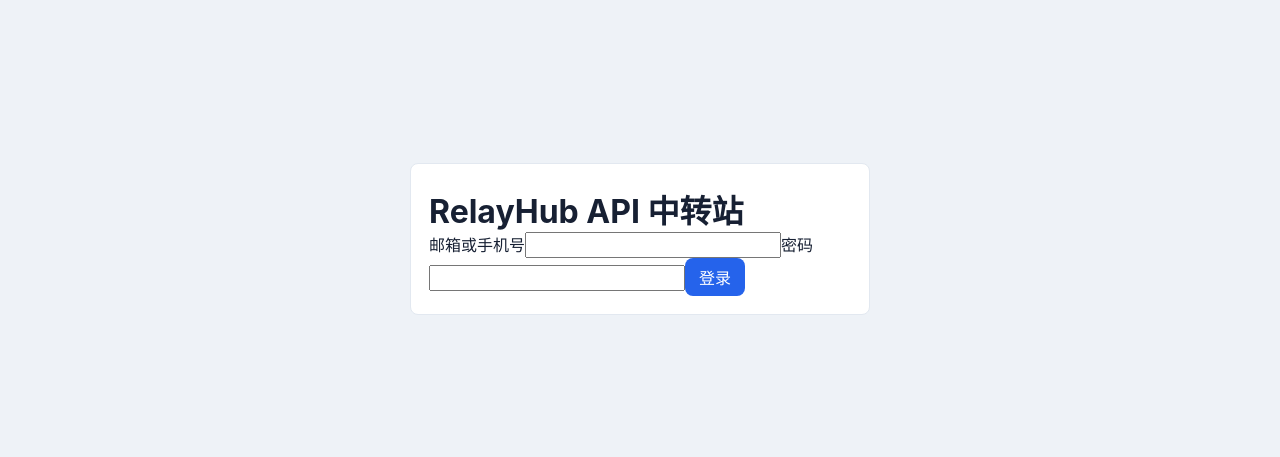
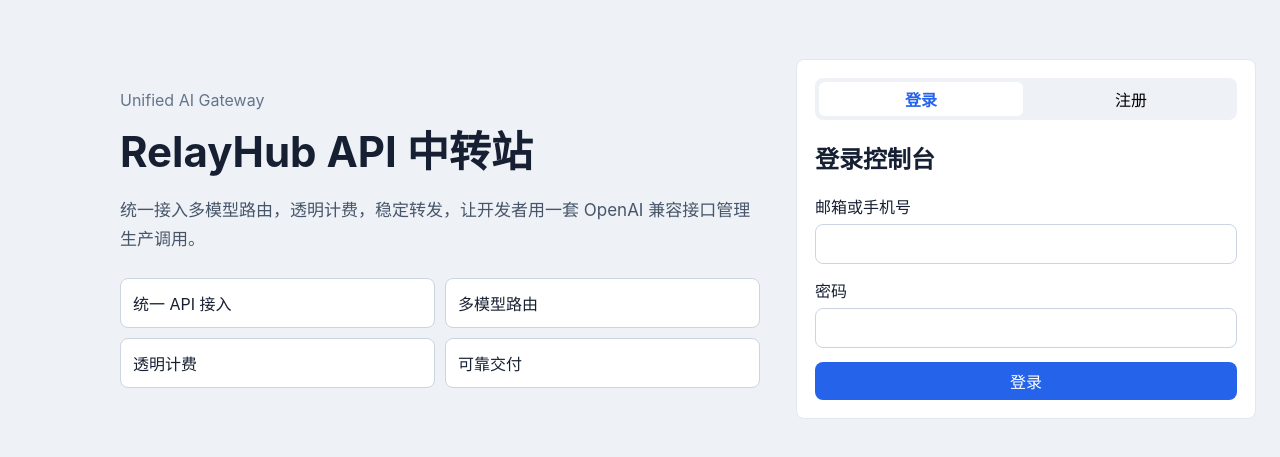
Before and after one commit to fan0269-code/api-, a React (Vite) app: page /login in a window 1280 px wide. Shown: the part 161-618 px from the top of the page. Built offline with nearby package versions, Linux system fonts and the light colour scheme.

Commit message:
feat: add login and overview pages

```diff
--- a/src/pages/LoginPage.tsx
+++ b/src/pages/LoginPage.tsx
@@ -1,11 +1,23 @@
 import { FormEvent, useState } from 'react';
 
 export function LoginPage({ onLogin }: { onLogin: () => void }) {
+  const [mode, setMode] = useState<'login' | 'register'>('login');
   const [identifier, setIdentifier] = useState('');
   const [password, setPassword] = useState('');
+  const [errors, setErrors] = useState<{ identifier?: string; password?: string }>({});
 
   const submit = (event: FormEvent) => {
     event.preventDefault();
+    const nextErrors = {
+      identifier: identifier.trim() ? undefined : '请输入邮箱或手机号',
+      password: password.trim() ? undefined : '请输入密码'
+    };
+    setErrors(nextErrors);
+
+    if (nextErrors.identifier || nextErrors.password) {
+      return;
+    }
+
     if (identifier && password) {
       onLogin();
     }
@@ -13,14 +25,39 @@ export function LoginPage({ onLogin }: { onLogin: () => void }) {
 
   return (
     <main className="login-page">
+      <section className="login-copy">
+        <span className="eyebrow">Unified AI Gateway</span>
+        <h1>RelayHub API 中转站</h1>
+        <p>统一接入多模型路由，透明计费，稳定转发，让开发者用一套 OpenAI 兼容接口管理生产调用。</p>
+        <div className="login-value-grid">
+          <span>统一 API 接入</span>
+          <span>多模型路由</span>
+          <span>透明计费</span>
+          <span>可靠交付</span>
+        </div>
+      </section>
       <form className="login-panel" onSubmit={submit}>
-        <h1>RelayHub API 中转站</h1>
-        <label htmlFor="identifier">邮箱或手机号</label>
-        <input id="identifier" value={identifier} onChange={(event) => setIdentifier(event.target.value)} />
-        <label htmlFor="password">密码</label>
-        <input id="password" type="password" value={password} onChange={(event) => setPassword(event.target.value)} />
+        <div className="login-switch" role="group" aria-label="登录注册切换">
+          <button className={mode === 'login' ? 'active' : ''} type="button" onClick={() => setMode('login')} aria-label="切换到登录">
+            登录
+          </button>
+          <button className={mode === 'register' ? 'active' : ''} type="button" onClick={() => setMode('register')} aria-label="切换到注册">
+            注册
+          </button>
+        </div>
+        <h2>{mode === 'login' ? '登录控制台' : '创建开发者账户'}</h2>
+        <div className="form-field">
+          <label htmlFor="identifier">邮箱或手机号</label>
+          <input id="identifier" value={identifier} onChange={(event) => setIdentifier(event.target.value)} />
+          {errors.identifier ? <span className="field-error">{errors.identifier}</span> : null}
+        </div>
+        <div className="form-field">
+          <label htmlFor="password">密码</label>
+          <input id="password" type="password" value={password} onChange={(event) => setPassword(event.target.value)} />
+          {errors.password ? <span className="field-error">{errors.password}</span> : null}
+        </div>
         <button className="button-primary" type="submit">
-          登录
+          {mode === 'login' ? '登录' : '注册并进入'}
         </button>
       </form>
     </main>
--- a/src/pages/OverviewPage.tsx
+++ b/src/pages/OverviewPage.tsx
@@ -1,5 +1,118 @@
+import { Activity, CreditCard, KeyRound } from 'lucide-react';
+import { account, baseUrl, billingRecords, models, usageSeries } from '../data/mock';
+import { CodeBlock, CopyButton, MetricCard, SectionHeader, StatusBadge } from '../components/ui';
 import type { ApiKey, ToastMessage } from '../types';
 
-export function OverviewPage(_props: { activeKey: ApiKey; pushToast: (kind: ToastMessage['kind'], text: string) => void }) {
-  return <section className="page-section">总览</section>;
+export function OverviewPage({ activeKey, pushToast }: { activeKey: ApiKey; pushToast: (kind: ToastMessage['kind'], text: string) => void }) {
+  const totalCalls = usageSeries.reduce((sum, point) => sum + point.calls, 0);
+  const totalCost = usageSeries.reduce((sum, point) => sum + point.cost, 0);
+  const avgLatency = Math.round(usageSeries.reduce((sum, point) => sum + point.latencyMs, 0) / usageSeries.length);
+  const avgErrorRate = usageSeries.reduce((sum, point) => sum + point.errorRate, 0) / usageSeries.length;
+  const recommendedModel = models.find((model) => model.status === 'available') ?? models[0];
+  const sampleCode = `curl ${baseUrl}/chat/completions \\
+  -H "Authorization: Bearer ${activeKey.maskedKey}" \\
+  -H "Content-Type: application/json" \\
+  -d '{"model":"${recommendedModel.id}","messages":[{"role":"user","content":"Hello"}]}'`;
+
+  const handleCopy = (ok: boolean) => {
+    pushToast(ok ? 'success' : 'error', ok ? '已复制到剪贴板' : '复制失败，请手动复制');
+  };
+
+  return (
+    <section className="page-grid">
+      <SectionHeader
+        eyebrow="Overview"
+        title="控制台总览"
+        action={
+          <button className="button-primary" type="button">
+            创建 API Key
+          </button>
+        }
+      />
+
+      <div className="three-grid">
+        <MetricCard label="接入模型" value={recommendedModel.id} detail="推荐模型和 Base URL 已就绪" icon={<KeyRound size={18} />} />
+        <MetricCard label="今日调用" value={`${totalCalls.toLocaleString()} 次`} detail={`成功率 ${(100 - avgErrorRate).toFixed(2)}% / ${avgLatency}ms`} icon={<Activity size={18} />} />
+        <MetricCard label="可用余额" value={`¥${account.balance.toFixed(2)}`} detail={`本月消费 ¥${account.monthlySpend.toFixed(2)}`} icon={<CreditCard size={18} />} />
+      </div>
+
+      <div className="two-grid">
+        <article className="card">
+          <h3>快速接入</h3>
+          <div className="info-row">
+            <span>Base URL</span>
+            <code>{baseUrl}</code>
+            <CopyButton value={baseUrl} label="复制地址" onDone={handleCopy} />
+          </div>
+          <div className="info-row">
+            <span>当前 Key</span>
+            <code>{activeKey.maskedKey}</code>
+            <StatusBadge status={activeKey.status} />
+          </div>
+          <div className="info-row">
+            <span>推荐模型</span>
+            <code>{recommendedModel.id}</code>
+            <StatusBadge status={recommendedModel.status} />
+          </div>
+          <CodeBlock language="curl" code={sampleCode} onCopy={handleCopy} />
+        </article>
+
+        <article className="card">
+          <h3>运行状态</h3>
+          <div className="mini-chart" aria-label="最近七天调用量">
+            {usageSeries.map((point) => (
+              <div className="bar-row" key={`${point.date}-${point.model}`}>
+                <span>{point.date}</span>
+                <div className="bar-track">
+                  <div className="bar-fill" style={{ width: `${Math.max(12, (point.calls / totalCalls) * 240)}%` }} />
+                </div>
+                <strong>{point.calls.toLocaleString()}</strong>
+              </div>
+            ))}
+          </div>
+        </article>
+      </div>
+
+      <div className="two-grid">
+        <article className="card">
+          <h3>可用模型</h3>
+          <div className="table-wrap compact-table">
+            <table>
+              <thead>
+                <tr>
+                  <th>模型</th>
+                  <th>供应商</th>
+                  <th>状态</th>
+                </tr>
+              </thead>
+              <tbody>
+                {models.map((model) => (
+                  <tr key={model.id}>
+                    <td>{model.id}</td>
+                    <td>{model.provider}</td>
+                    <td>
+                      <StatusBadge status={model.status} />
+                    </td>
+                  </tr>
+                ))}
+              </tbody>
+            </table>
+          </div>
+        </article>
+
+        <article className="card">
+          <h3>账户余额</h3>
+          {account.balance < account.lowBalanceThreshold ? <p className="warning">余额低于预警阈值，建议及时充值。</p> : null}
+          <div className="spend-list">
+            {billingRecords.slice(0, 3).map((record) => (
+              <div className="spend-row" key={record.id}>
+                <span>{record.description}</span>
+                <strong>{record.amount > 0 ? '+' : ''}¥{record.amount.toFixed(2)}</strong>
+              </div>
+            ))}
+          </div>
+        </article>
+      </div>
+    </section>
+  );
 }
--- a/src/styles.css
+++ b/src/styles.css
@@ -318,14 +318,131 @@ pre {
 
 .login-page {
   display: grid;
+  grid-template-columns: minmax(0, 1fr) minmax(360px, 460px);
+  gap: 36px;
+  align-items: center;
   min-height: 100vh;
-  place-items: center;
   padding: 24px;
   background: #eef2f7;
 }
 
+.login-copy {
+  max-width: 640px;
+  justify-self: end;
+}
+
+.login-copy h1 {
+  margin: 8px 0 12px;
+  font-size: 42px;
+}
+
+.login-copy p {
+  color: #475569;
+  font-size: 17px;
+  line-height: 1.7;
+}
+
+.login-value-grid {
+  display: grid;
+  grid-template-columns: repeat(2, minmax(0, 1fr));
+  gap: 10px;
+  margin-top: 24px;
+}
+
+.login-value-grid span {
+  border: 1px solid #cbd5e1;
+  border-radius: 8px;
+  padding: 12px;
+  background: #ffffff;
+}
+
 .login-panel {
   width: min(460px, 100%);
+}
+
+.login-switch {
+  display: grid;
+  grid-template-columns: repeat(2, 1fr);
+  gap: 6px;
+  padding: 4px;
+  margin-bottom: 18px;
+  border-radius: 8px;
+  background: #eef2f7;
+}
+
+.login-switch button {
+  border: 0;
+  border-radius: 6px;
+  min-height: 34px;
+  background: transparent;
+  cursor: pointer;
+}
+
+.login-switch button.active {
+  background: #ffffff;
+  color: #2563eb;
+  font-weight: 700;
+}
+
+.login-panel .button-primary {
+  width: 100%;
+}
+
+.info-row,
+.spend-row,
+.bar-row {
+  display: flex;
+  align-items: center;
+  gap: 10px;
+}
+
+.info-row {
+  justify-content: space-between;
+  padding: 10px 0;
+  border-bottom: 1px solid #e2e8f0;
+}
+
+.info-row code {
+  overflow-wrap: anywhere;
+}
+
+.mini-chart {
+  display: grid;
+  gap: 12px;
+}
+
+.bar-row {
+  display: grid;
+  grid-template-columns: 54px 1fr 72px;
+}
+
+.bar-track {
+  overflow: hidden;
+  height: 10px;
+  border-radius: 999px;
+  background: #e2e8f0;
+}
+
+.bar-fill {
+  height: 100%;
+  border-radius: inherit;
+  background: #2563eb;
+}
+
+.spend-list {
+  display: grid;
+  gap: 10px;
+}
+
+.spend-row {
+  justify-content: space-between;
+  padding: 10px 0;
+  border-bottom: 1px solid #e2e8f0;
+}
+
+.compact-table {
+  padding: 0;
+  border: 0;
 }
 
 .modal-backdrop {
@@ -411,7 +528,16 @@ pre {
   }
 
   .three-grid,
-  .two-grid {
+  .two-grid,
+  .login-page {
     grid-template-columns: 1fr;
   }
+
+  .login-copy {
+    justify-self: auto;
+  }
+
+  .login-copy h1 {
+    font-size: 32px;
+  }
 }
```
Also changed, not shown: 1 other file (tests, documents, lock files or other folders).
